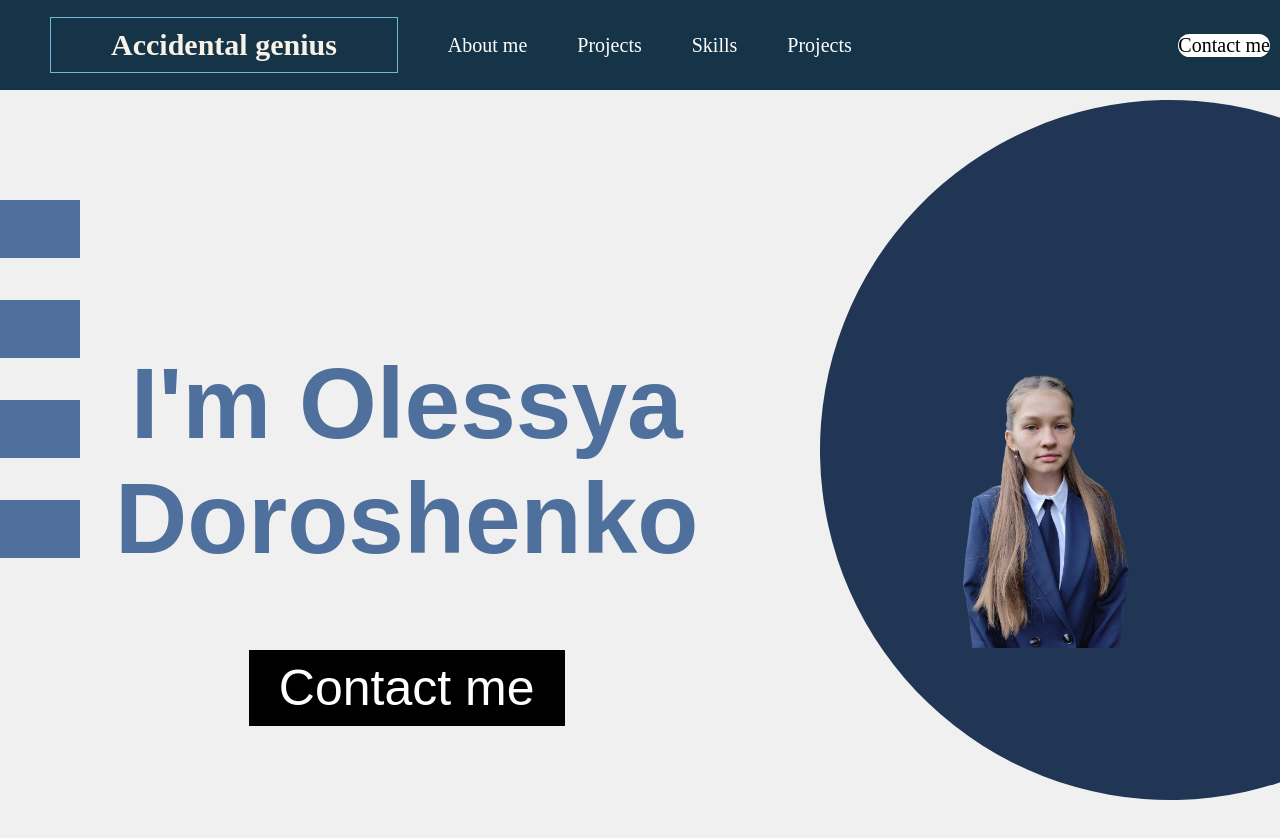
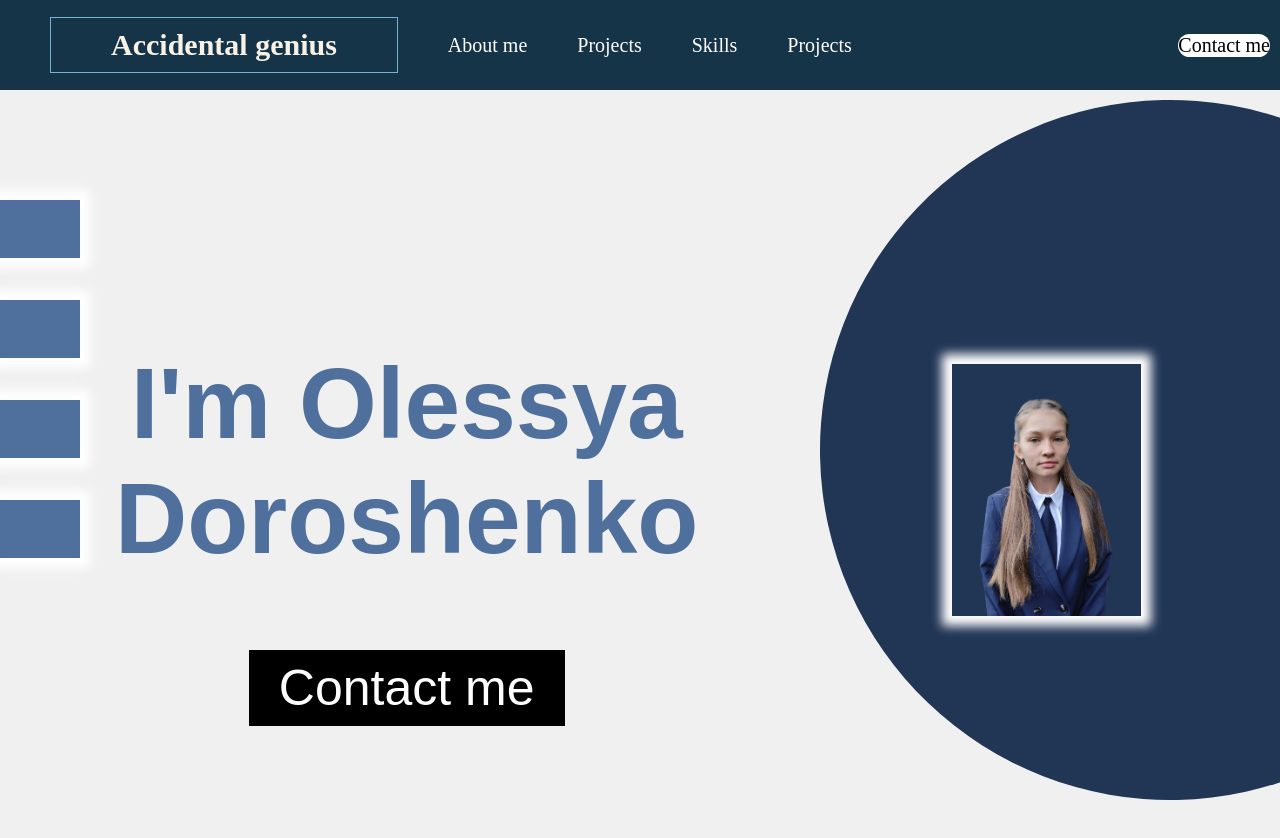
Before and after one commit to olessia0/site1, a plain HTML site: page index.html in a window 1280 px wide. Shown: the top 838 px of the page. Drawn offline with Linux system fonts and the light colour scheme.

Commit message:
Update style.css

```diff
--- a/style.css
+++ b/style.css
@@ -49,8 +49,9 @@ h1{
 }
 
 img{
-    width: 100%;
-    z-index: 5;
+  width: 80%;
+    z-index: 6;
+    box-shadow: 0 0 10px 10px white;
 }
 .krug{
 
```
